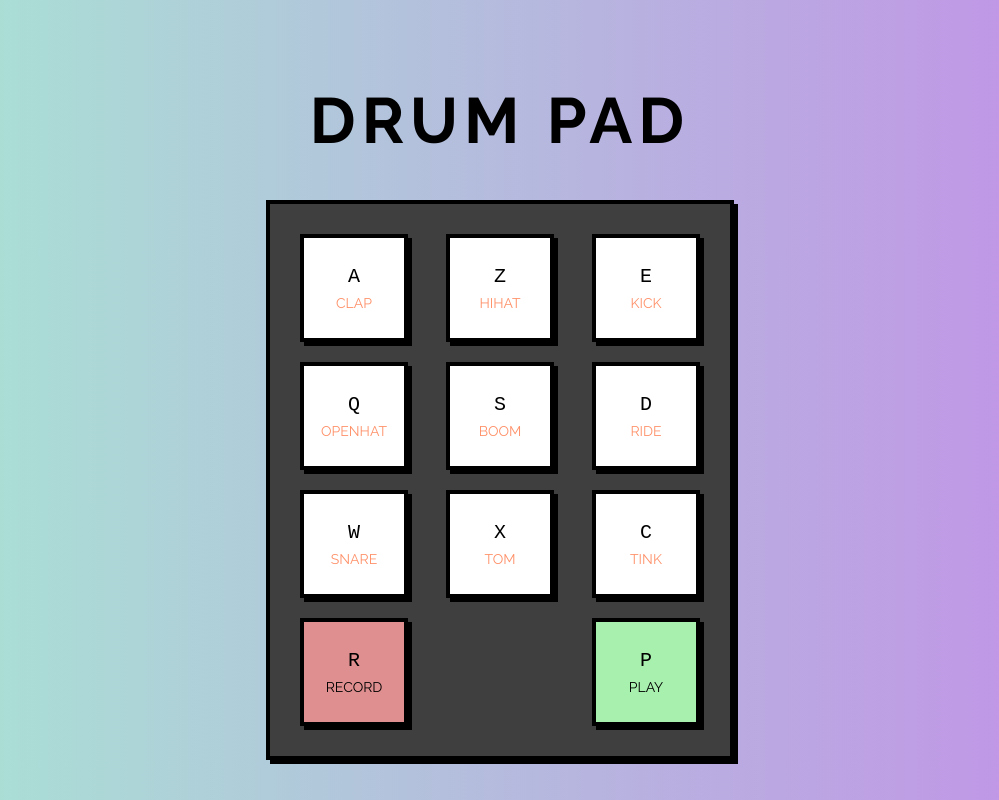
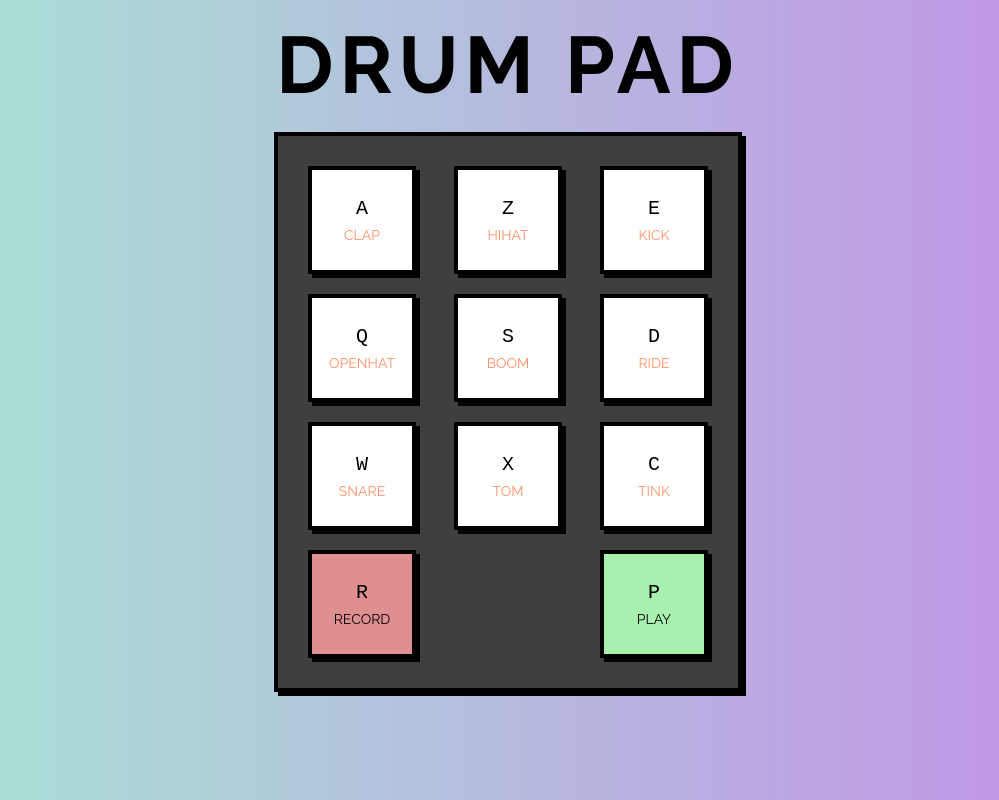
Before and after one commit to Luskans/Ex-JS-Drumpad, a plain HTML site: page index.html in a window 1280 px wide. Shown: the whole page, without its empty margins (140-1139 px from the left). Drawn offline with Linux system fonts and the light colour scheme.

Commit message:
change size and allow scroll

```diff
--- a/main.css
+++ b/main.css
@@ -1,6 +1,6 @@
 @import url("https://fonts.googleapis.com/css?family=Raleway:400,400i,700");
 
-html,
+
 body {
     background: linear-gradient(to left, #c38ee8, #a7e8d3);
     height: 100%;
@@ -9,14 +9,17 @@ body {
     flex-direction: column;
     justify-content: center;
     align-items: center;
-    overflow: hidden;
+    /* overflow: hidden; */
     font-family: Raleway, sans-serif;
 }
 
 h1 {
     color: black;
-    font-size: 5vw;
+    /* font-size: 5vw; */
+    font-size: 5em;
     letter-spacing: 6px;
+    margin-top: 10px;
+    margin-bottom: 20px;
 }
 
 .pad {
@@ -28,6 +31,7 @@ h1 {
     background-color: rgb(63, 63, 63);
     border: 4px solid black;
     box-shadow: 4px 4px 0 0 black;
+    margin-bottom: 20px;
 }
 
 .key, .record-block, .play-block {
```
